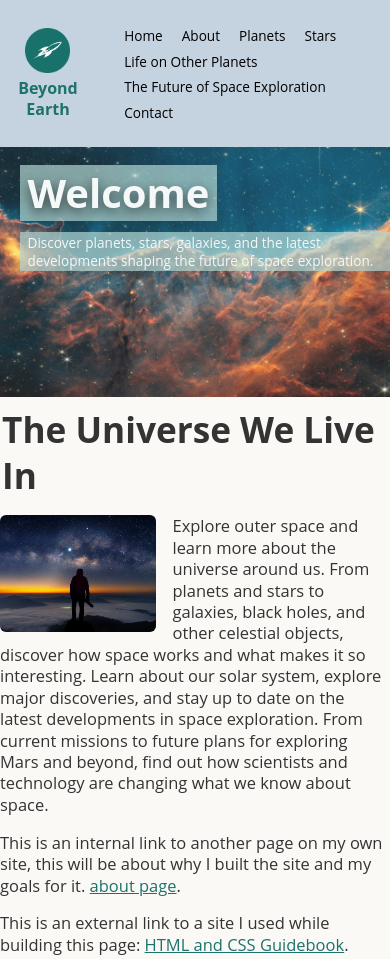
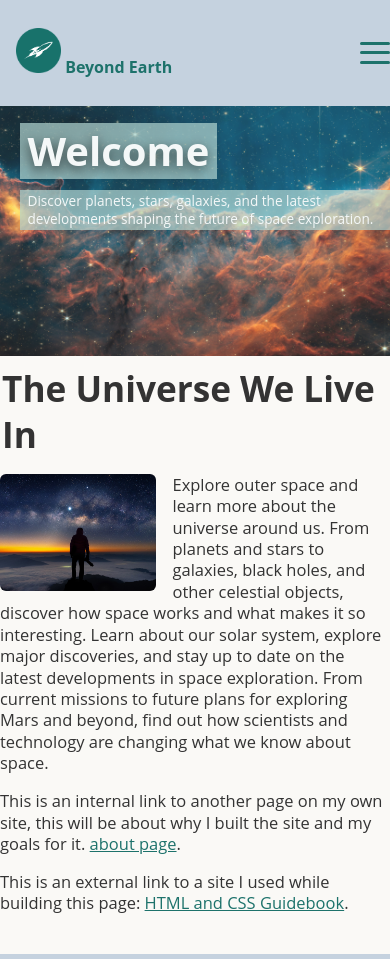
Before and after one commit to angelakobs6/gra2600-kobs, a plain HTML site: page index.html in a window 390 px wide. Shown: the top 959 px of the page. Drawn offline with Linux system fonts and the light colour scheme.

Commit message:
hamburger added mobile inquiry added

```diff
--- a/css/style.css
+++ b/css/style.css
@@ -72,6 +72,7 @@ a:hover { color: #1d726b; }
 }
 
 
+
 .nav-link {
   font-size: .85rem;
   font-weight: 400;
@@ -92,8 +93,40 @@ a:hover { color: #1d726b; }
   gap: 2.2em;
 }
 
+/* HAMBURGER: hidden on wide screens */
+#nav-toggle {
+  display: none;
+}
 
+.hamburger {
+  display: none;
+  flex-direction: column;
+  justify-content: space-between;
+  width: 30px;
+  height: 22px;
+  cursor: pointer;
+}
 
+.hamburger span {
+  display: block;
+  height: 3px;
+  background-color: #1d726b;
+  border-radius: 3px;
+  transition: transform 0.3s ease, opacity 0.3s ease;
+}
+
+/* HAMBURGER: the X when the menu is open */
+#nav-toggle:checked + .hamburger span:nth-child(1) {
+  transform: translateY(9.5px) rotate(45deg);
+}
+
+#nav-toggle:checked + .hamburger span:nth-child(2) {
+  opacity: 0;
+}
+
+#nav-toggle:checked + .hamburger span:nth-child(3) {
+  transform: translateY(-9.5px) rotate(-45deg);
+}
 
 /* --- Hero --- */
 
@@ -260,3 +293,35 @@ a:hover { color: #1d726b; }
   margin: 0;
   font-size: 0.7rem;
 }
+
+/* MOBILE: 768px and narrower */
+@media (max-width: 768px) {
+
+  .site-header {
+    justify-content: space-between;
+    flex-wrap: wrap;
+  }
+
+  /* Show hamburger */
+  .hamburger {
+    display: flex;
+  }
+
+  /* HIDE NAVIGATION LINKS */
+  .site-nav {
+    display: none;
+    flex-basis: 100%;
+    width: 100%;
+  }
+
+  /* SHOW LINKS ONLY WHEN HAMBURGER IS CLICKED */
+  #nav-toggle:checked ~ .site-nav {
+    display: block;
+  }
+
+  /* Stack links vertically */
+  .nav-list {
+    flex-direction: column;
+  }
+
+}
--- a/includes/header.html
+++ b/includes/header.html
@@ -1,3 +1,4 @@
+
 
 <header class="site-header">
 
@@ -6,6 +7,13 @@
     Beyond Earth
   </a>
 
+  <input type="checkbox" id="nav-toggle">
+
+  <label class="hamburger" for="nav-toggle">
+    <span></span>
+    <span></span>
+    <span></span>
+  </label>
 
   <nav class="site-nav">
     <ul class="nav-list">
```
Lines whose indentation alone changed are shown as unchanged.
